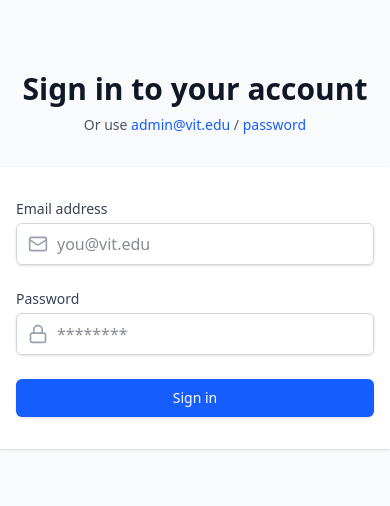
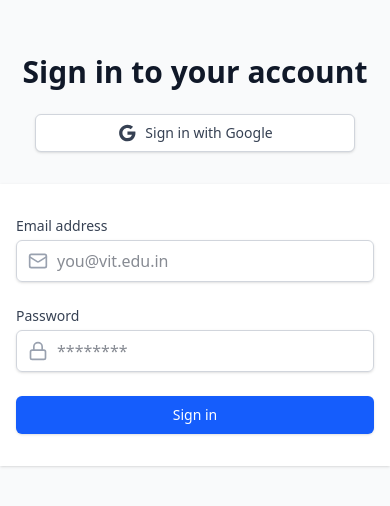
Before and after one commit to yash9769/dlr-portal, a React (Vite) app: page /login in a window 390 px wide. Shown: the part 174-680 px from the top of the page. Built offline with nearby package versions, Linux system fonts and the light colour scheme.

Commit message:
refactor(ui): update component src/pages/Login.jsx for enhanced UX and batch support feat(page): enhance src/pages/Login.jsx with new features and mobile optimizations

```diff
--- a/src/pages/Login.jsx
+++ b/src/pages/Login.jsx
@@ -7,20 +7,29 @@ export default function Login() {
     const [email, setEmail] = useState('');
     const [password, setPassword] = useState('');
     const [error, setError] = useState('');
-    const { login } = useAuth();
+    const { login, loginWithGoogle } = useAuth();
     const navigate = useNavigate();
     const location = useLocation();
 
     const from = location.state?.from?.pathname || '/';
 
+    const [submitting, setSubmitting] = useState(false);
+
+    // ... rest of header code
+
     const handleSubmit = async (e) => {
         e.preventDefault();
         setError('');
-        const result = await login(email, password);
-        if (result.success) {
-            navigate(from, { replace: true });
-        } else {
-            setError(result.error.message);
+        setSubmitting(true);
+        try {
+            const result = await login(email, password);
+            if (result.success) {
+                navigate(from, { replace: true });
+            } else {
+                setError(result.error.message);
+            }
+        } finally {
+            setSubmitting(false);
         }
     };
 
@@ -30,9 +39,18 @@ export default function Login() {
                 <h2 className="mt-6 text-center text-3xl font-extrabold text-gray-900">
                     Sign in to your account
                 </h2>
-                <p className="mt-2 text-center text-sm text-gray-600">
-                    Or use <span className="font-medium text-blue-600">admin@vit.edu</span> / <span className="font-medium text-blue-600">password</span>
-                </p>
+                <div className="mt-6 flex justify-center">
+                    <button
+                        onClick={() => loginWithGoogle()}
+                        type="button"
+                        className="w-full max-w-xs flex justify-center py-2 px-4 border border-gray-300 rounded-md shadow-sm text-sm font-medium text-gray-700 bg-white hover:bg-gray-50 focus:outline-none focus:ring-2 focus:ring-offset-2 focus:ring-blue-500"
+                    >
+                        <svg className="h-5 w-5 mr-2" viewBox="0 0 24 24" fill="currentColor">
+                            <path d="M12.545,10.239v3.821h5.445c-0.712,2.315-2.647,3.972-5.445,3.972c-3.332,0-6.033-2.701-6.033-6.032s2.701-6.032,6.033-6.032c1.498,0,2.866,0.549,3.921,1.453l2.814-2.814C17.503,2.988,15.139,2,12.545,2C7.021,2,2.543,6.477,2.543,12s4.478,10,10.002,10c8.396,0,10.249-7.85,9.426-11.748L12.545,10.239z" />
+                        </svg>
+                        Sign in with Google
+                    </button>
+                </div>
             </div>
 
             <div className="mt-8 sm:mx-auto sm:w-full sm:max-w-md">
@@ -55,7 +73,7 @@ export default function Login() {
                                     value={email}
                                     onChange={(e) => setEmail(e.target.value)}
                                     className="focus:ring-blue-500 focus:border-blue-500 block w-full pl-10 sm:text-sm border-gray-300 rounded-md py-2 border"
-                                    placeholder="you@vit.edu"
+                                    placeholder="you@vit.edu.in"
                                 />
                             </div>
                         </div>
@@ -95,14 +113,15 @@ export default function Login() {
                         <div>
                             <button
                                 type="submit"
-                                className="w-full flex justify-center py-2 px-4 border border-transparent rounded-md shadow-sm text-sm font-medium text-white bg-blue-600 hover:bg-blue-700 focus:outline-none focus:ring-2 focus:ring-offset-2 focus:ring-blue-500"
+                                disabled={submitting}
+                                className={`w-full flex justify-center py-2 px-4 border border-transparent rounded-md shadow-sm text-sm font-medium text-white ${submitting ? 'bg-blue-400 cursor-not-allowed' : 'bg-blue-600 hover:bg-blue-700'} focus:outline-none focus:ring-2 focus:ring-offset-2 focus:ring-blue-500 transition-colors`}
                             >
-                                Sign in
+                                {submitting ? 'Signing in...' : 'Sign in'}
                             </button>
                         </div>
                     </form>
                 </div>
             </div>
-        </div>
+        </div >
     );
 }
```
